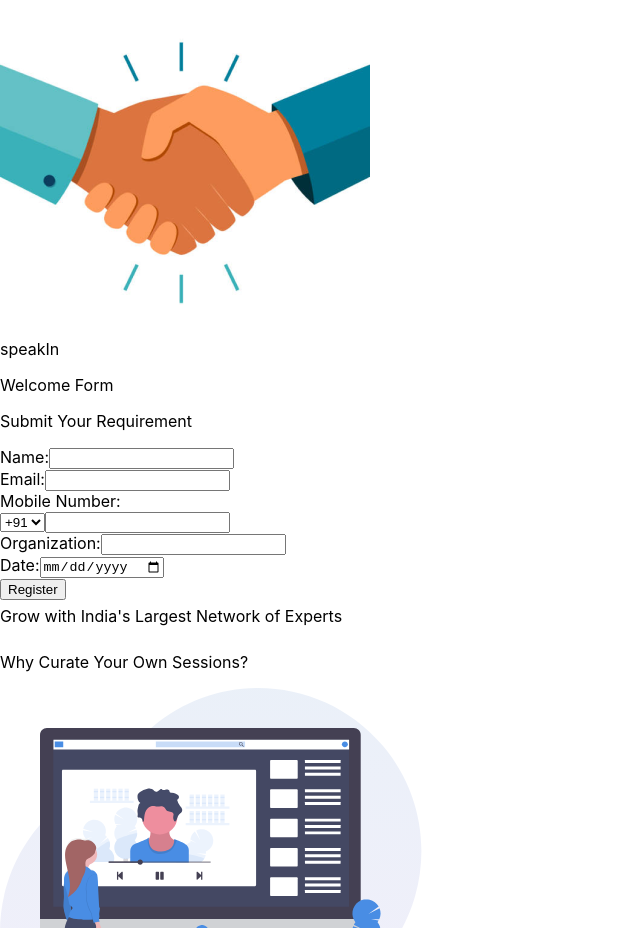
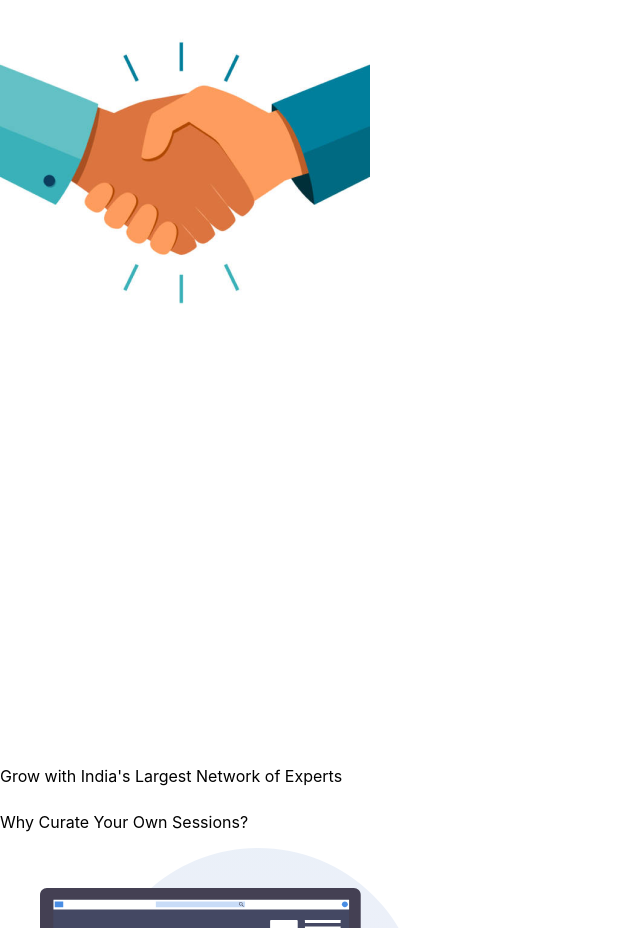
Before and after one commit to Deepak1095/esmagico, a React (Create React App) app: page / in a window 1280 px wide. Shown: the part 1900-2828 px from the top of the page, without its empty margins (0-640 px from the left). Built offline with nearby package versions, Linux system fonts and the light colour scheme.

Commit message:
update registration form css

```diff
--- a/src/components/aboutSession.jsx
+++ b/src/components/aboutSession.jsx
@@ -4,7 +4,7 @@
 
 const AboutSession = () => {
     return (
-        <div className=' mb-8 md:mb-44 md:mt-24'>
+        <div className=' mb-8 md:mb-44 md:mt-24 mt-44'>
             <p className=' text-[20px] md:text-[40px] font-semibold m-auto w-full text-center md:w-1/3 mt-96 '>Why Curate Your Own Sessions?</p>
             <div className='flex flex-col md:flex-row w-full md:w-3/4 m-auto mt-5 justify-between'>
                 <div style={{ position: 'relative' }} className='m-auto w-3/4 md:w-full'>
--- a/src/components/registration.jsx
+++ b/src/components/registration.jsx
@@ -27,6 +27,7 @@
       display: 'flex',
       alignItems: 'center',
       justifyContent: 'center',
+      zIndex: 1000,
     },
     content: {
       position: 'relative',
@@ -38,6 +39,7 @@
       borderRadius: '8px',
       outline: 'none',
       padding: '0',
+      zIndex: 1001,
     },
   };
   useEffect(() => {
@@ -45,17 +47,15 @@
       setWindowWidth(window.innerWidth);
     };
 
-    // Add event listener for window resize
     window.addEventListener('resize', handleResize);
 
-    // Remove event listener when component unmounts
     return () => {
       window.removeEventListener('resize', handleResize);
     };
   }, []);
 
   return (
-    <div className='relative mt-44 md:mt-96 md:pb-96'>
+    <div className='relative mt-44 md:mt-96 md:pb-96 '>
       <div className='absolute inset-0 flex flex-col-reverse sm:flex-row items-center justify-center'>
         <div className="w-1/4 text-center ">
           <img src={img} alt="" className="absolute top-0 right-0 w-1/2 md:w-1/4" />
@@ -69,9 +69,13 @@
             )}
           </div>
         ) : (
-          <div className="w-1/3 text-center absolute top-1/3 transform -translate-x-1/2 -translate-y-1/2" style={{ left: '30%' }}>
-            <RegistrationForm />
-          </div>
+            <div className="w-1/3 text-center absolute" style={{ top: 'calc(-15% - 10px)', left: '30%', transform: 'translate(-50%, -50%)' }}>
+  {isModalOpen ? null : (
+    <RegistrationForm />
+  )}
+</div>
+
+
         )}
       </div>
       {isModalOpen ? null : (
@@ -101,7 +105,7 @@
           />
         </div>
         <div className='w-full m-2 p-2 md:p-10 shadow-2xl bg-white '>
-          <div className="border-4 border-dashed rounded-sm md:p-10">
+          <div className=" rounded-sm md:p-10">
             <h1 className="text-2xl font-bold mb-4">Registration Form</h1>
             <RegistrationForm />
           </div>
--- a/src/components/registrationForm.jsx
+++ b/src/components/registrationForm.jsx
@@ -68,7 +68,22 @@
                             name="date"
                         />
                     </div>
-
+                    <div className='text-start'>
+            <div>
+              <p className='text-[20px] sm:mb-2'>Topics of the Sessions</p>
+            </div>
+            <div className="flex flex-wrap">
+              <p className="flex-auto border border-gray-400 rounded-lg p-1 m-1 mb-4">
+                ✔ Motivation During Crisis
+              </p>
+              <p className="flex-auto border border-gray-400 rounded-lg p-1 m-1 mb-4">
+                ✔ Spirituality
+              </p>
+              <p className="flex-auto border border-gray-400 rounded-lg p-1 m-1 mb-4">
+                ✔ Business Leadership
+              </p>
+            </div>
+          </div>
                     <button
                         className="bg-blue-500 hover:bg-blue-700 text-white font-bold py-2 px-4 rounded-2xl  w-full"
                         type="submit"
```
